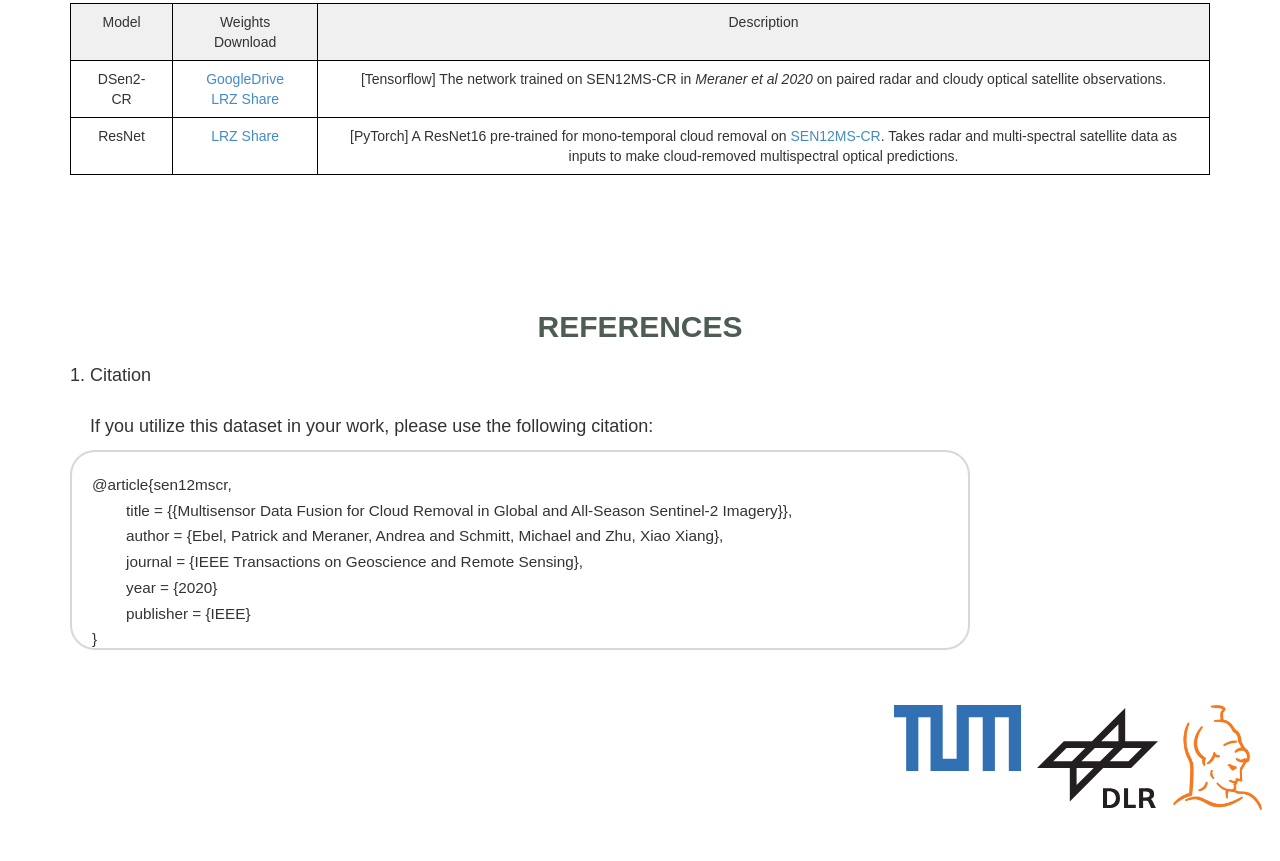
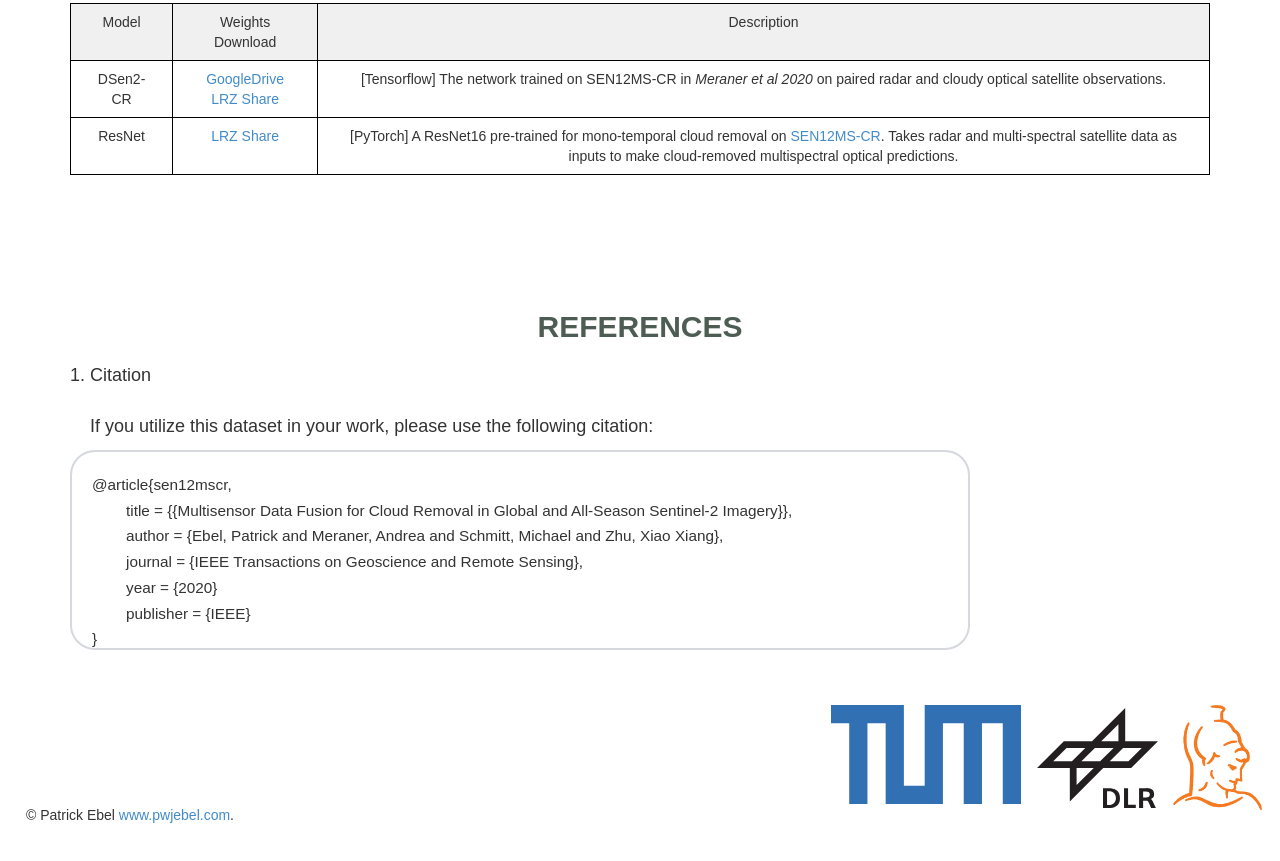
Before and after one commit to PatrickTUM/PatrickTUM.github.io, a plain HTML site: page cloud_removal/sen12mscr/index.html in a window 1280 px wide. Shown: the part 4451-5312 px from the top of the page. Before the commit the page ends 5269 px from the top, so only its background shows below. Drawn offline with nearby package versions, Linux system fonts and the light colour scheme.

Commit message:
inserted reference to website

```diff
--- a/cloud_removal/sen12mscr/index.html
+++ b/cloud_removal/sen12mscr/index.html
@@ -346,11 +346,17 @@ Please reach out to us if you would like to have your work referenced and your m
    </div>
 </section>
 
-       <figure class="item">
-       <img src="../assets/img/logos/unibw_logo.png" style="float: right; width: 7%; margin-right: 1%; margin-bottom: 0.5em;">
-       <img src="../assets/img/logos/DLR_Logo.svg" style="float: right; width: 10%; margin-right: 1%; margin-bottom: 0.5em;">
-       <img src="../assets/img/logos/Logo_of_the_Technical_University_of_Munich.svg" style="float: right; width: 10%; margin-right: 1%; margin-bottom: 0.5em;">
-	   </figure>
+
+           <figure class="item">
+           <img src="../assets/img/logos/unibw_logo.png" style="float: right; width: 7%; margin-right: 1%; margin-bottom: 0.5em;">
+           <img src="../assets/img/logos/DLR_Logo.svg" style="float: right; width: 10%; margin-right: 1%; margin-bottom: 0.5em;">
+           <img src="../assets/img/logos/Logo_of_the_Technical_University_of_Munich.svg" style="float: right; width: 15%; margin-right: 1%; margin-bottom: 0.5em;">
+
+
+         <p style="position: float; bottom: 0px; left: 0px; width: 250px;">
+         <br ><br ><br ><br ><br >
+           © Patrick Ebel <a href="https://pwjebel.com"; target="_blank">www.pwjebel.com</a>.
+         </p>
 
        <!-- CONTACT  SECTION END-->
 
```
Also changed, not shown: cloud_removal/index.html (+9 -1 lines), cloud_removal/sen12mscrts/index.html (+10 -5 lines).
